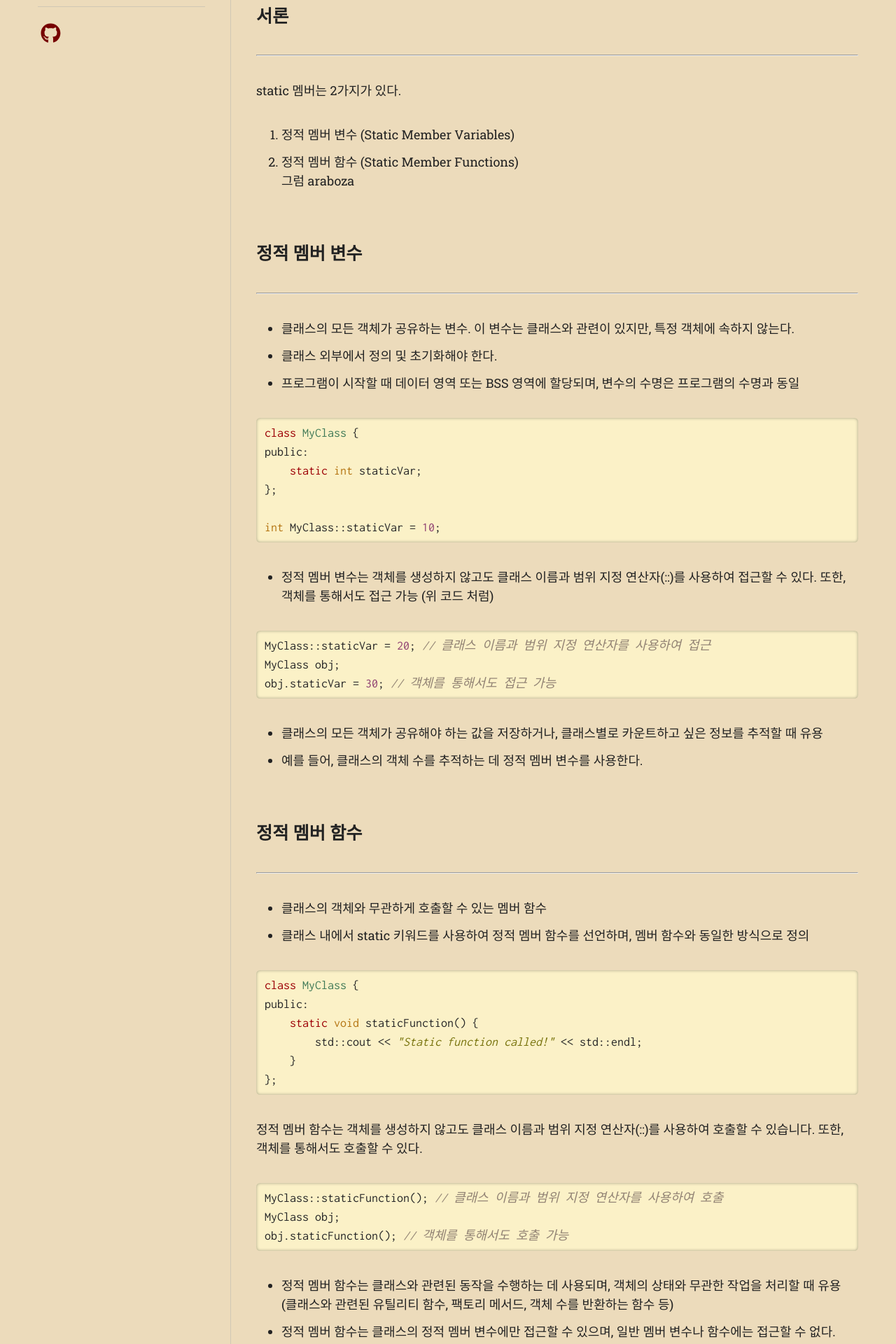
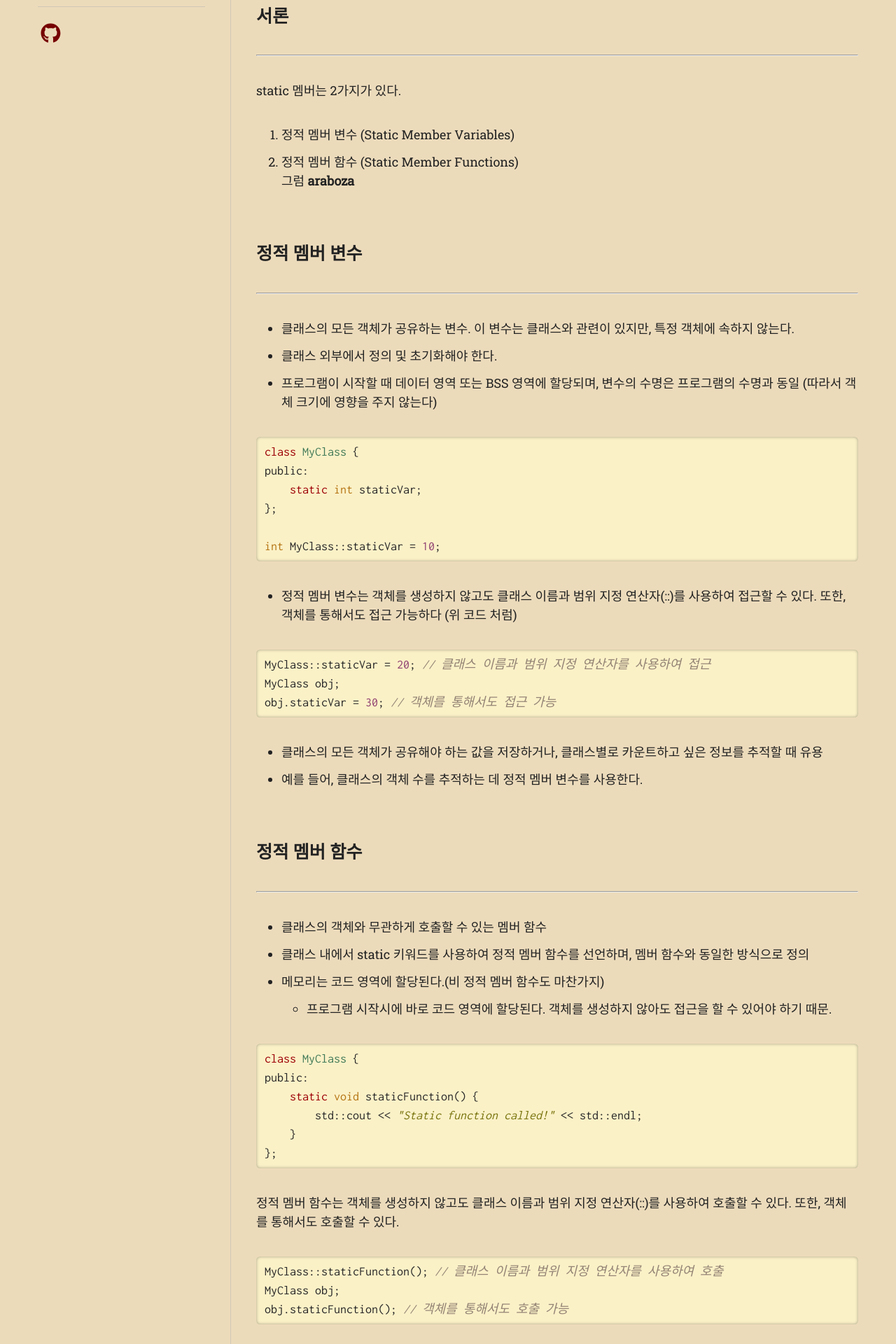
Before and after one commit to bum-su/bum-su.github.io, a Jekyll site: the page built from _posts/2023-05-05-Static.md, in a window 1280 px wide. Shown: the part 366-2286 px from the top of the page at 70% size. Built offline with Jekyll 4.4.1, drawn with Linux system fonts in a browser that asks for light colours; nearby versions of some CDN libraries; some web fonts are replaced; some of the changed text lies outside the part shown.

````diff
--- a/_posts/2023-05-05-Static.md
+++ b/_posts/2023-05-05-Static.md
@@ -11,13 +11,13 @@
 1. 정적 멤버 변수 (Static Member Variables)
 2. 정적 멤버 함수 (Static Member Functions)
 <br/>
-그럼 araboza
+그럼 **araboza**
 
 ## 정적 멤버 변수
 ------------
 - 클래스의 모든 객체가 공유하는 변수. 이 변수는 클래스와 관련이 있지만, 특정 객체에 속하지 않는다.
 - 클래스 외부에서 정의 및 초기화해야 한다.
-- 프로그램이 시작할 때 데이터 영역 또는 BSS 영역에 할당되며, 변수의 수명은 프로그램의 수명과 동일
+- 프로그램이 시작할 때 데이터 영역 또는 BSS 영역에 할당되며, 변수의 수명은 프로그램의 수명과 동일 (따라서 객체 크기에 영향을 주지 않는다)
 
 ```cpp
 class MyClass {
@@ -27,7 +27,7 @@
 
 int MyClass::staticVar = 10;
 ```
-- 정적 멤버 변수는 객체를 생성하지 않고도 클래스 이름과 범위 지정 연산자(::)를 사용하여 접근할 수 있다. 또한, 객체를 통해서도 접근 가능 (위 코드 처럼)
+- 정적 멤버 변수는 객체를 생성하지 않고도 클래스 이름과 범위 지정 연산자(::)를 사용하여 접근할 수 있다. 또한, 객체를 통해서도 접근 가능하다 (위 코드 처럼)
 
 ```cpp
 MyClass::staticVar = 20; // 클래스 이름과 범위 지정 연산자를 사용하여 접근
@@ -41,6 +41,8 @@
 -----------
 - 클래스의 객체와 무관하게 호출할 수 있는 멤버 함수
 - 클래스 내에서 static 키워드를 사용하여 정적 멤버 함수를 선언하며, 멤버 함수와 동일한 방식으로 정의
+- 메모리는 코드 영역에 할당된다.(비 정적 멤버 함수도 마찬가지)
+  - 프로그램 시작시에 바로 코드 영역에 할당된다. 객체를 생성하지 않아도 접근을 할 수 있어야 하기 때문.
 
 ```cpp
 class MyClass {
@@ -50,7 +52,7 @@
     }
 };
 ```
-정적 멤버 함수는 객체를 생성하지 않고도 클래스 이름과 범위 지정 연산자(::)를 사용하여 호출할 수 있습니다. 또한, 객체를 통해서도 호출할 수 있다.
+정적 멤버 함수는 객체를 생성하지 않고도 클래스 이름과 범위 지정 연산자(::)를 사용하여 호출할 수 있다. 또한, 객체를 통해서도 호출할 수 있다.
 ```cpp
 MyClass::staticFunction(); // 클래스 이름과 범위 지정 연산자를 사용하여 호출
 MyClass obj;
@@ -58,3 +60,20 @@
 ```
 - 정적 멤버 함수는 클래스와 관련된 동작을 수행하는 데 사용되며, 객체의 상태와 무관한 작업을 처리할 때 유용 (클래스와 관련된 유틸리티 함수, 팩토리 메서드, 객체 수를 반환하는 함수 등)
 - 정적 멤버 함수는 클래스의 정적 멤버 변수에만 접근할 수 있으며, 일반 멤버 변수나 함수에는 접근할 수 없다.
+
+# 정리
+1. 정적 멤버 변수
+    - 모든 객체가 공유
+    - 클래스에 속하지만 객체에 종속되지 않음
+    - 프로그램 실행 기간 동안 메모리에 유지
+    - 객체 생성 없이 접근 가능 (클래스 외부에서 우선적으로 초기화 해주어야 한다)
+
+**클래스에 속하지만, 객체별로 할당되지 않고 클래스의 모든 객체가 공유하는 변수**
+
+2. 정적 멤버 함수
+   - 모든 객체가 공유
+   - 클래스에 속하지만 객체에 종속되지 않음
+   - 메모리는 코드 영역에 할당된다.
+   - 객체를 생성하지 않고 클래스 이름을 통해 호출 가능
+
+**클래스의 모든 객체에서 공유되며, 클래스의 객체와 관계없이 호출할 수 있는 함수**
````
Also changed, not shown: _posts/2023-05-04-Variable.md (+23 -0 lines), _posts/2023-05-05-Memory.md (+30 -3 lines), _posts/2023-05-06-CallBy_Value_Address_Reference.md (added, +109 -0 lines), _posts/2023-05-06-Extern.md (+11 -4 lines).
